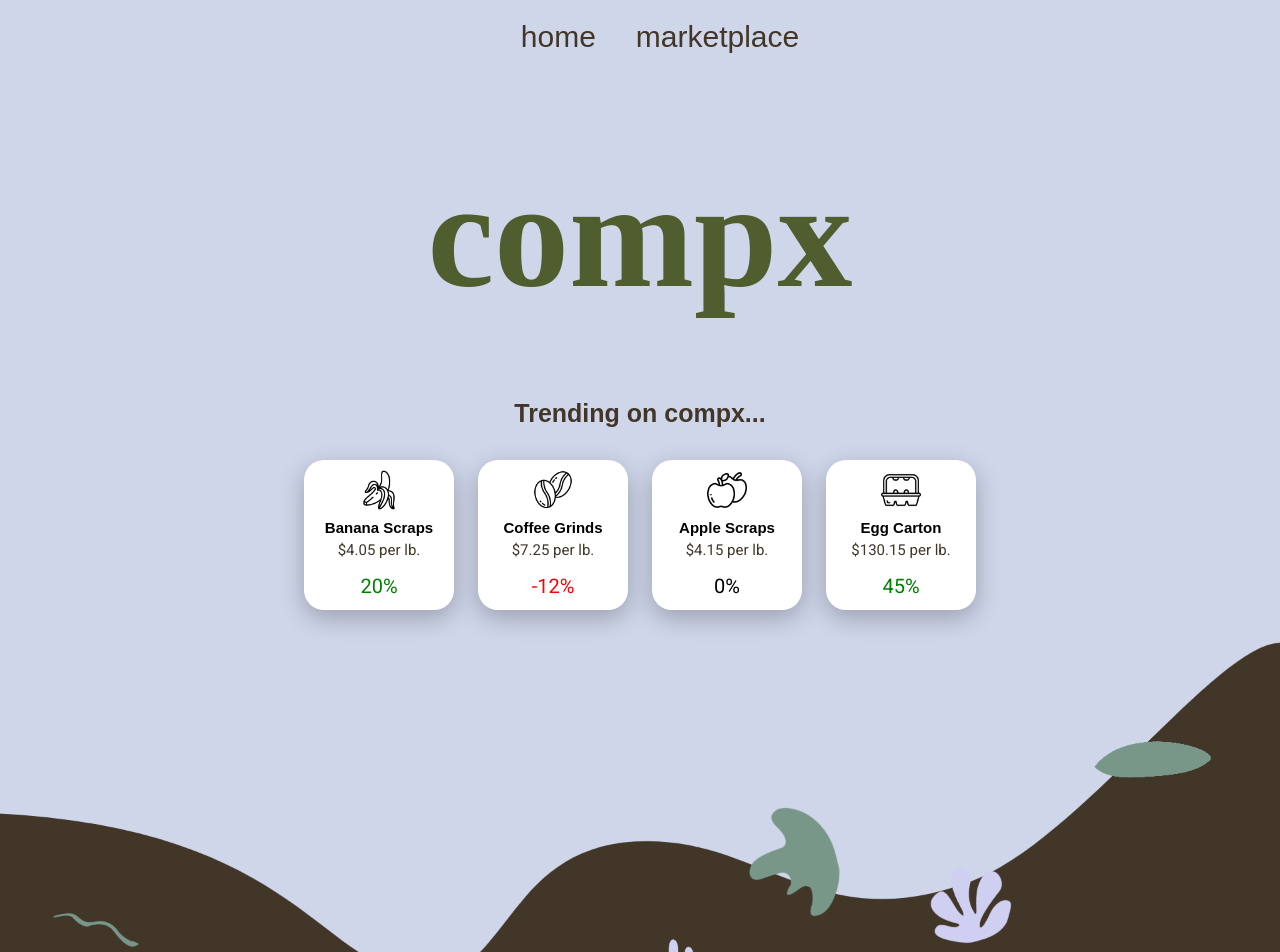
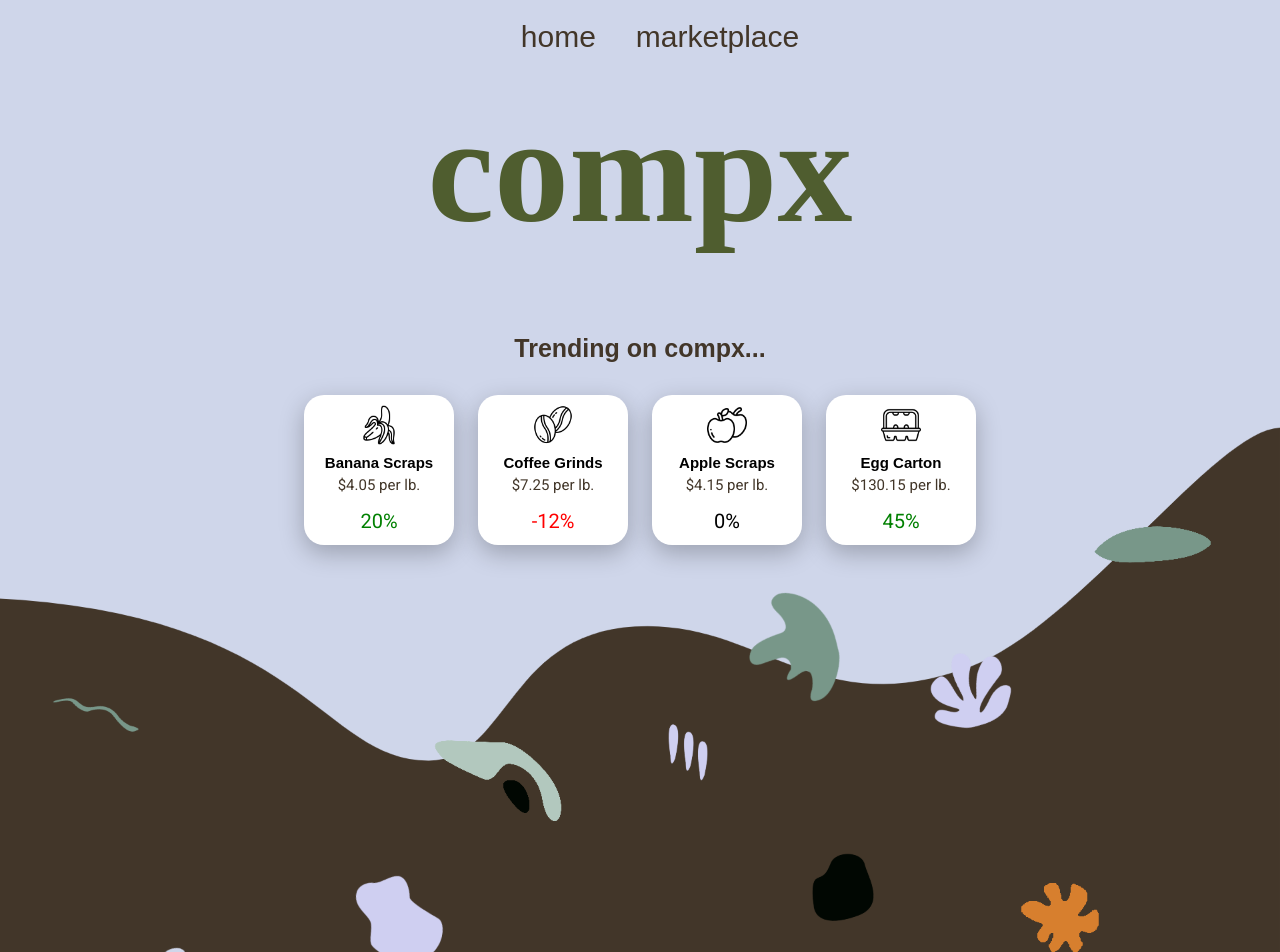
Before and after one commit to sequint/compex, an Angular app in the folder client/: page / in a window 1280 px wide. Shown: the top 952 px of the page. Built offline with nearby package versions, Linux system fonts and the light colour scheme; a web font is replaced by a local one.

Commit message:
Update spacing between components

```diff
--- a/client/src/app/compost-divider/compost-divider.component.css
+++ b/client/src/app/compost-divider/compost-divider.component.css
@@ -1,7 +1,14 @@
 .compost-pile-divider {
   background-color: #CFD6EA;
+  margin-top: -40px;
 }
 
 .compost-image {
   width: 100%;
 }
+
+@media screen and (min-width: 1025px) {
+  .compost-pile-divider {
+    margin-top: -150px;
+  }
+}
--- a/client/src/app/home-title/home-title.component.css
+++ b/client/src/app/home-title/home-title.component.css
@@ -14,8 +14,18 @@
   color: #4F5D2F;
 }
 
+@media screen and (min-width: 1025px) {
+  .title-container {
+    padding-top: 10px;
+  }
+}
+
 @media screen and (max-width: 600px) {
   .large-logo {
     font-size: 100px;
   }
+
+  .title-container {
+    height: 150px;
+  }
 }
```
Also changed, not shown: client/src/app/compost-divider/compost-divider.component.html (line endings or trailing spaces).
